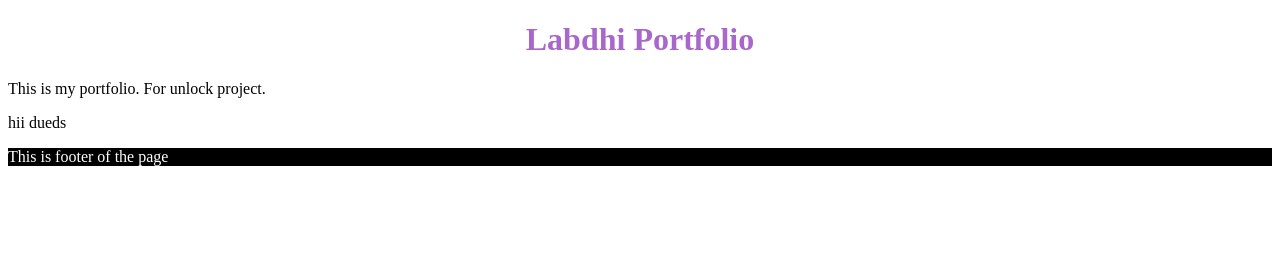
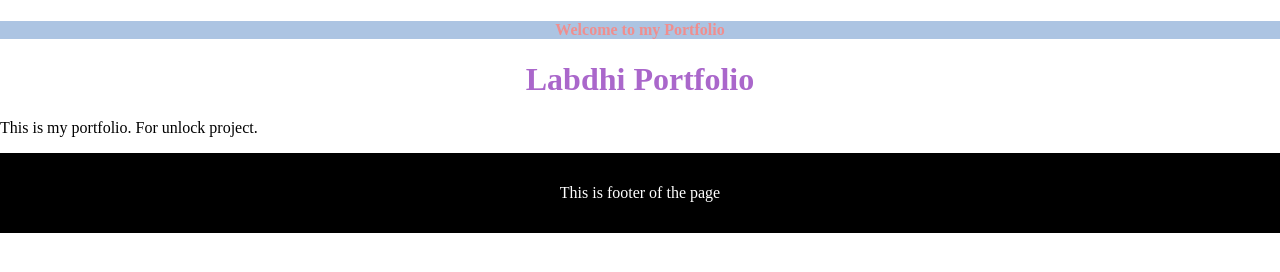
Before and after one commit to ppi-sideproject/Labdhi-Portfolio, a website: page index.html in a window 1280 px wide. Drawn offline with Linux system fonts and the light colour scheme.

Commit message:
feat: added header and some styling on the page

```diff
--- a/index.html
+++ b/index.html
@@ -5,6 +5,17 @@
     <meta name="viewport" content="width=device-width, initial-scale=1.0">
     <title>Unlock</title>
     <style>
+        body{
+            margin: auto;
+            min-height: 100vh;
+        }
+
+        header{
+            background-color: rgb(172, 196, 226);
+            color:rgb(240, 142, 142);
+            text-align:center;
+        }
+
         h1{
             color:rgb(170, 103, 203);
             text-align: center;
@@ -13,17 +24,24 @@
         footer{
         background: Black;
         color:white;
+        text-align: center;
+        bottom: 0%;
+        padding: 15px;
     }
     </style>
 </head>
 <body>
-    <h1>Labdhi Portfolio</h1>
+    <header>
+    <h4>Welcome to my Portfolio</h4>
+</header>
+
+<h1>Labdhi Portfolio</h1>
     <p>
         This is my portfolio. For unlock project.
     </p>
-    <div>hii dueds</div>
+
+    <footer>
+        <p>This is footer of the page</p>
+</footer>
 </body>
-<footer>
-        <p>This is footer of the page</p>
-    </footer>
 </html>
```
